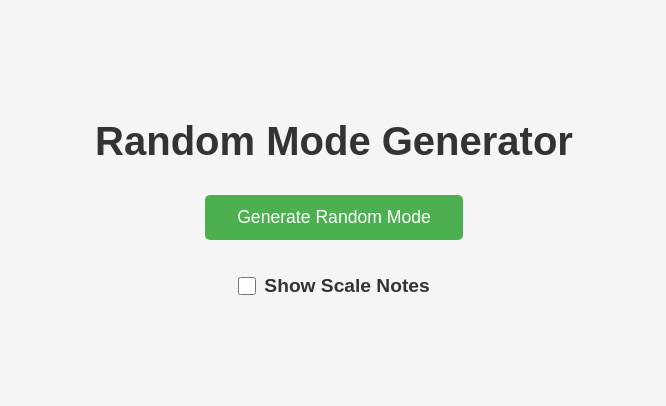
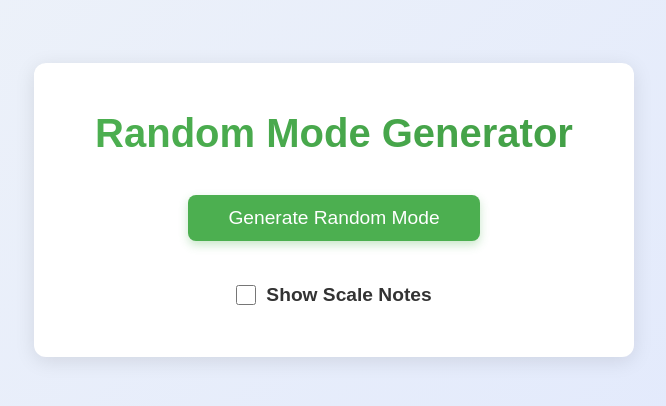
Before and after one commit to RichardWLaub/randommodes, a React (Vite) app: page / in a window 1280 px wide. Shown: the part 190-596 px from the top of the page, without its empty margins (306-972 px from the left). Built offline with nearby package versions, Linux system fonts and the light colour scheme.

Commit message:
Add more styling

```diff
--- a/src/App.css
+++ b/src/App.css
@@ -1,4 +1,4 @@
-/* Base Styles for All Screens */
+/* Reset and Base Styles */
 * {
   margin: 0;
   padding: 0;
@@ -8,6 +8,11 @@
 body, html {
   width: 100%;
   height: 100%;
+  font-family: 'Arial', sans-serif;
+  display: flex;
+  align-items: center;
+  justify-content: center;
+  background: linear-gradient(135deg, #f0f4f8, #dfe7fd); /* Soft background gradient */
 }
 
 .App {
@@ -15,48 +20,57 @@ body, html {
   flex-direction: column;
   align-items: center;
   justify-content: center;
-  font-family: Arial, sans-serif;
+  width: 90vw;
+  max-width: 600px;
   padding: 2rem;
-  background-color: #f5f5f5;
-  width: 100vw; /* Full viewport width */
-  height: 100vh; /* Full viewport height */
+  background-color: #ffffff;
+  border-radius: 12px;
+  box-shadow: 0 4px 20px rgba(0, 0, 0, 0.1); /* Soft shadow for depth */
   text-align: center;
 }
 
 h1 {
-  font-size: 2rem;
+  font-size: 2.2rem;
+  font-weight: bold;
   color: #333;
   margin-bottom: 1rem;
+  background: linear-gradient(90deg, #4CAF50, #43A047); /* Gradient text effect */
+  -webkit-background-clip: text;
+  -webkit-text-fill-color: transparent;
 }
 
 button {
-  padding: 0.5rem 1.5rem;
-  margin: 1rem;
-  font-size: 1rem;
+  padding: 0.75rem 2rem;
+  margin: 1.5rem 0;
+  font-size: 1.1rem;
   color: #fff;
   background-color: #4CAF50;
   border: none;
-  border-radius: 5px;
+  border-radius: 8px;
   cursor: pointer;
-  transition: background-color 0.3s;
+  transition: all 0.3s ease;
+  box-shadow: 0 4px 10px rgba(76, 175, 80, 0.3);
 }
 
 button:hover {
-  background-color: #45a049;
+  background-color: #43A047;
+  box-shadow: 0 6px 15px rgba(76, 175, 80, 0.4); /* Enhance shadow on hover */
 }
 
 .mode-display {
   margin-top: 1rem;
   width: 100%;
+  color: #333;
 }
 
 h2 {
-  font-size: 1.5rem;
-  color: #333;
+  font-size: 1.8rem;
+  font-weight: bold;
+  color: #4CAF50;
 }
 
 p {
-  font-size: 1.25rem;
+  font-size: 1.3rem;
   color: #555;
   margin-top: 0.5rem;
 }
@@ -69,20 +83,23 @@ p {
   font-size: 1.1rem;
   color: #333;
   font-weight: bold;
+  cursor: pointer;
+  user-select: none;
 }
 
 .checkbox-container input[type="checkbox"] {
-  margin-right: 8px;
-  width: 18px;
-  height: 18px;
-  cursor: pointer;
+  margin-right: 10px;
+  width: 20px;
+  height: 20px;
+  accent-color: #4CAF50; /* Modern accent color for checkbox */
+  border-radius: 4px;
 }
 
 /* Responsive Styles for Larger Screens */
 @media (min-width: 768px) {
   .App {
-    padding: 4rem;
-    width: 100vw; /* Ensure full width */
+    padding: 3rem;
+    width: 70vw;
   }
 
   h1 {
@@ -90,12 +107,8 @@ p {
   }
 
   button {
-    padding: 0.75rem 2rem;
-    font-size: 1.1rem;
-  }
-
-  .mode-display {
-    margin-top: 2rem;
+    padding: 0.75rem 2.5rem;
+    font-size: 1.2rem;
   }
 
   h2 {
@@ -103,7 +116,7 @@ p {
   }
 
   p {
-    font-size: 1.5rem;
+    font-size: 1.4rem;
   }
 
   .checkbox-container {
```
